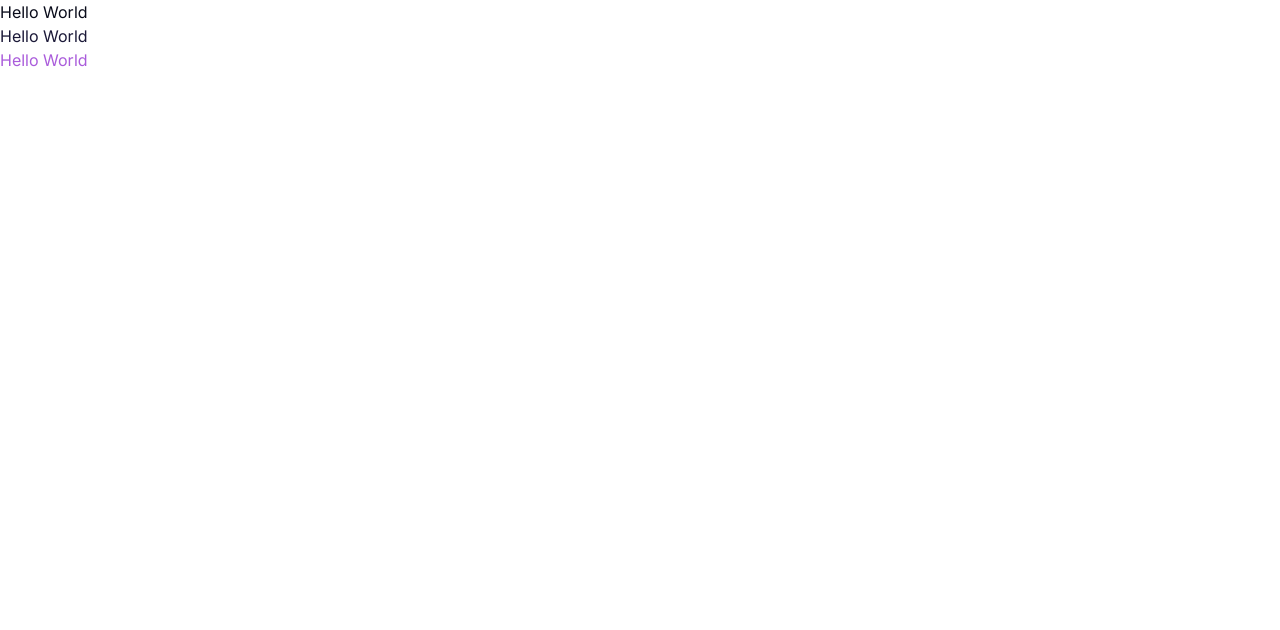
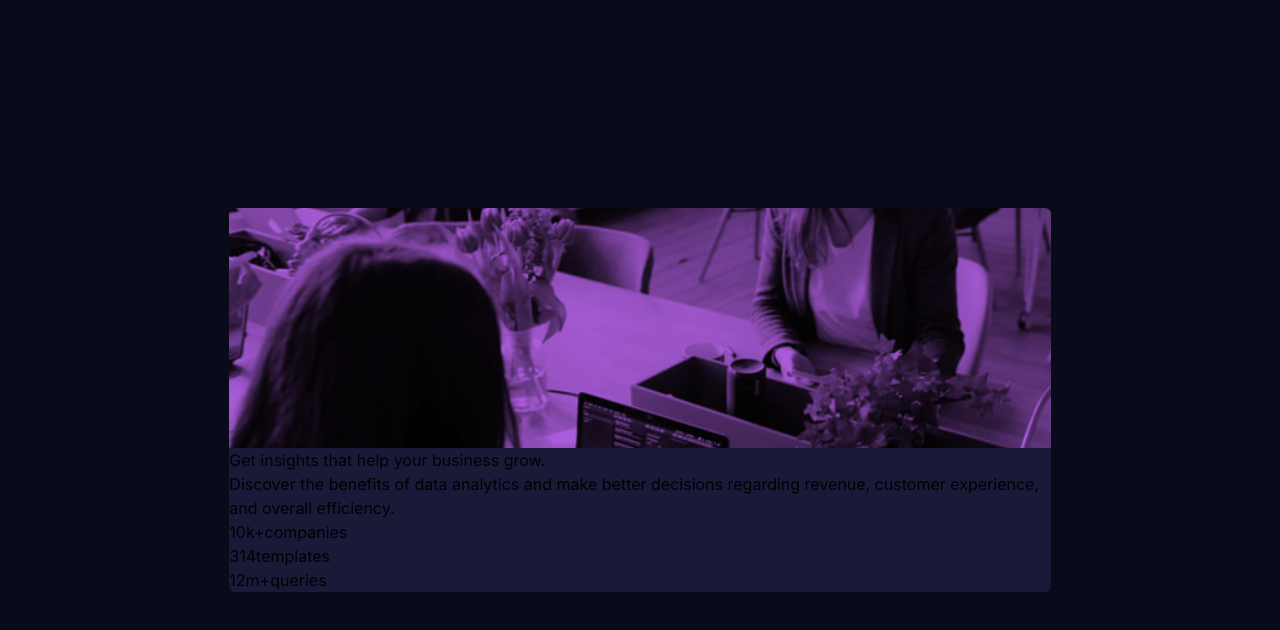
Before and after one commit to chiroro-jr/stats-preview-component, a website built with Vite: page index.html in a window 1280 px wide. Built offline with nearby package versions, Linux system fonts and the light colour scheme.

Commit message:
Add header

```diff
--- a/index.html
+++ b/index.html
@@ -26,19 +26,32 @@
     </style> -->
     </head>
     <title>Frontend Mentor | Stats preview card component</title>
-    <body>
-        <h1 class="text-blue-1">Hello World</h1>
-        <h1 class="text-blue-2">Hello World</h1>
-        <h1 class="text-violet">Hello World</h1>
-        <h1 class="text-gray-1">Hello World</h1>
-        <h1 class="text-gray-2">Hello World</h1>
-        <h1 class="text-white">Hello World</h1>
-
-        <!-- Get insights that help your business grow. Discover the benefits of data
-        analytics and make better decisions regarding revenue, customer
-        experience, and overall efficiency. 10k+ companies 314 templates 12m+
-        queries
-
+    <body class="bg-blue-1">
+        <div class="grid h-screen place-content-center">
+            <div
+                class="bg-blue-2 w-11/12 max-w-4xl mx-auto rounded-md overflow-hidden"
+            >
+                <div
+                    class="bg-header-mobile bg-violet bg-blend-multiply h-[15rem] bg-no-repeat bg-cover bg-center"
+                ></div>
+                <div>
+                    <div>
+                        <h1>Get insights that help your business grow.</h1>
+                        <p>
+                            Discover the benefits of data analytics and make
+                            better decisions regarding revenue, customer
+                            experience, and overall efficiency.
+                        </p>
+                    </div>
+                </div>
+                <div>
+                    <div><span>10k+</span><span>companies</span></div>
+                    <div><span>314</span><span>templates</span></div>
+                    <div><span>12m+</span><span>queries</span></div>
+                </div>
+            </div>
+        </div>
+        <!--
         <div class="attribution">
             Challenge by
             <a
```
